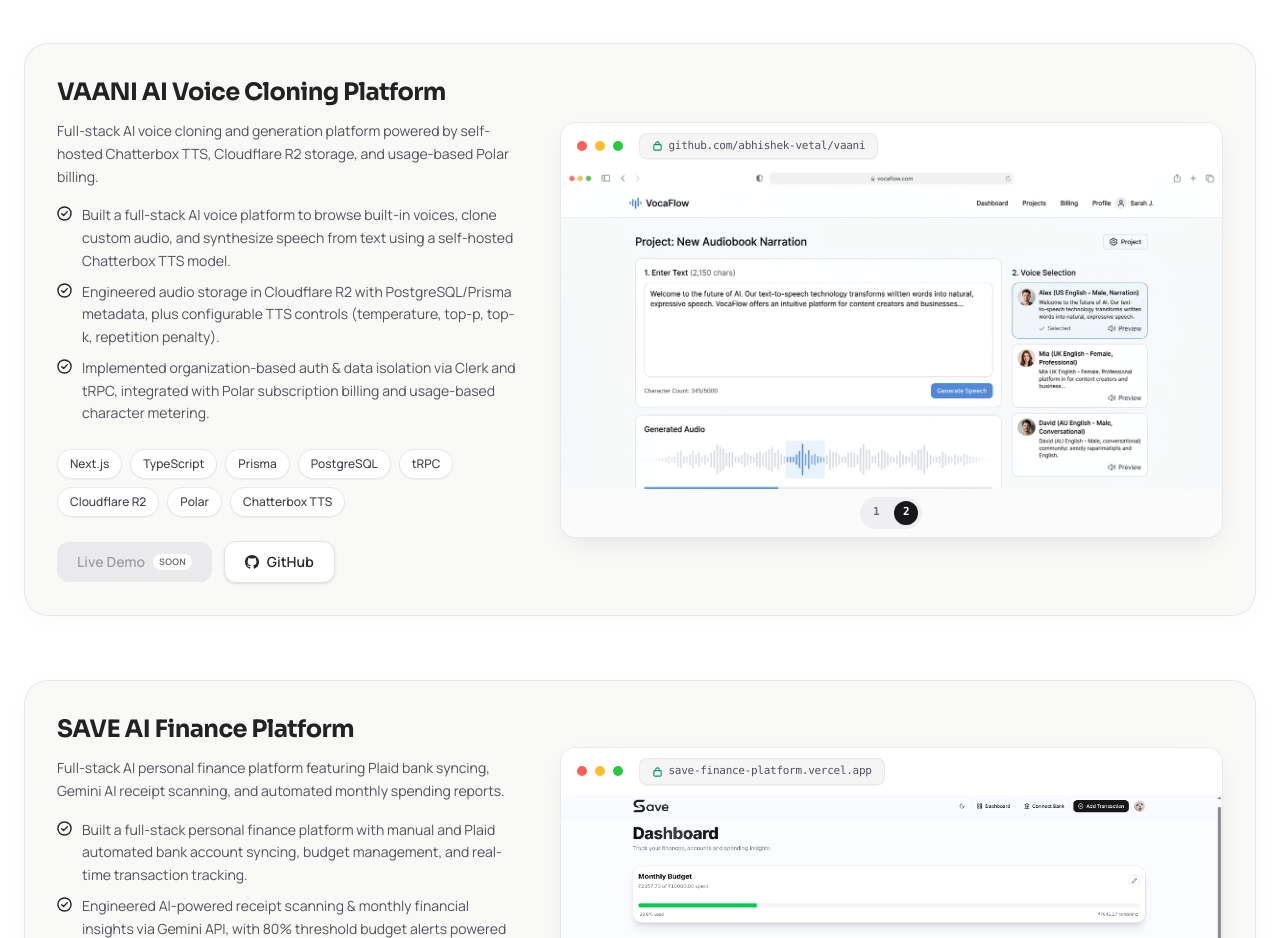
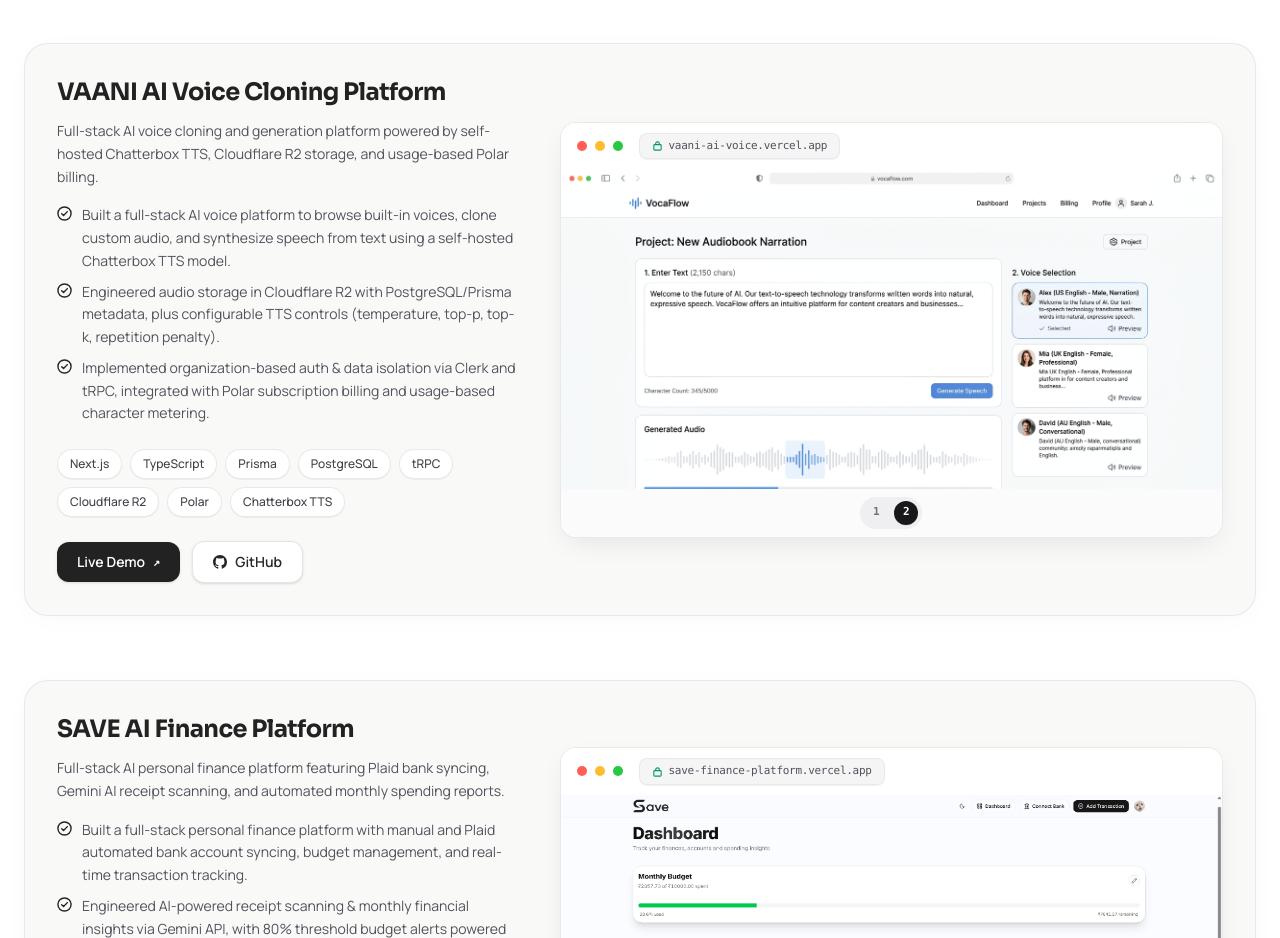
Before and after one commit to abhishek-vetal/portfolio, a Next.js app: page / in a window 1280 px wide. Shown: the part 1140-2078 px from the top of the page. Built offline with nearby package versions, Linux system fonts and the light colour scheme.

Commit message:
Add live demo link for Vaani project

```diff
--- a/src/app/page.tsx
+++ b/src/app/page.tsx
@@ -24,7 +24,7 @@
       "Polar",
       "Chatterbox TTS",
     ],
-    live: null,
+    live: "https://vaani-ai-voice.vercel.app",
     github: "https://github.com/abhishek-vetal/vaani",
     screenshots: [
       { src: "/vaani-cloning.png", label: "Voice Cloning" },
```
